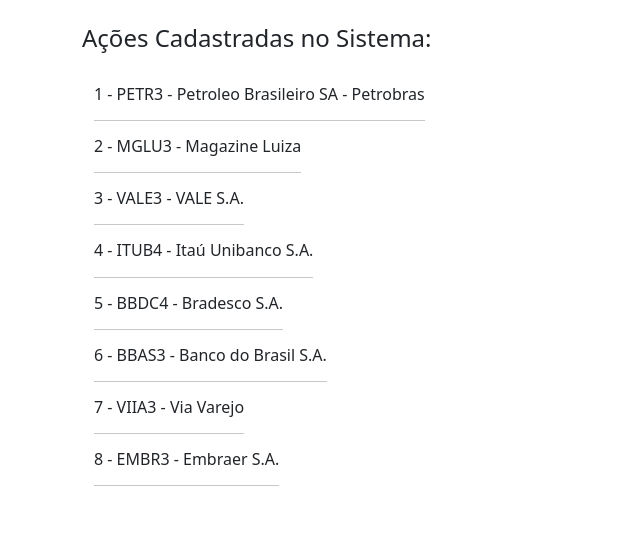
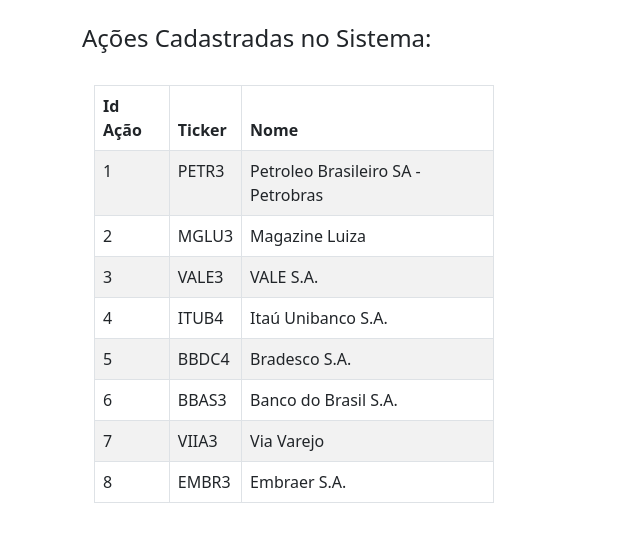
Before and after one commit to heberfontao/Projeto2021, a Flask app: page /acoes/lista in a window 1280 px wide. Shown: the part 56-598 px from the top of the page, without its empty margins (0-640 px from the left). Run offline with Flask 2, Linux system fonts and the light colour scheme; data comes from the database, SQL or seed files in the repository; both versions use the stored data as it was after the commit; some libraries are stand-ins or nearby versions.

Commit message:
26112021

```diff
--- a/app/templates/acoeslista.html
+++ b/app/templates/acoeslista.html
@@ -6,19 +6,33 @@
         <div class="container">
             <br>
             <h4>Ações Cadastradas no Sistema:</h4> <br>
-            {% for acao in acoes %}
 
             <div class="container mt-0 d-flex">
                 <div class="card p-0">
                     <div class="d-flex">
                         <div class="ml-3 w-2000">
-                            <h6 class="mb-0 mt-0">{{ acao.id }} - {{ acao.ticker }} - {{ acao.nome }} </h6> <hr>
+                             <table class="table table-striped table-bordered table-condensed table-hover">
+                                <thead>
+                                    <tr>
+                                        <th>Id Ação</th>
+                                        <th>Ticker</th>
+                                        <th>Nome</th>
+                                    </tr>
+                                </thead>
+                                <tbody>
+                                    {% for acao in acoes %}
+                                     <tr>
+                                         <td>{{ acao.id }}</td>
+                                         <td>{{ acao.ticker }}</td>
+                                         <td>{{ acao.nome }}</td>
+                                     </tr>
+                                    {% endfor %}
+                                </tbody>
+                            </table>
                         </div>
                     </div>
                 </div>
             </div>
-
-            {% endfor %}
         </div>
 <div class="row mt-5">
 
```
Also changed, not shown: app/sistema.db, app/static/fotos_perfil/images3e7b50599efa847e.png (added).
